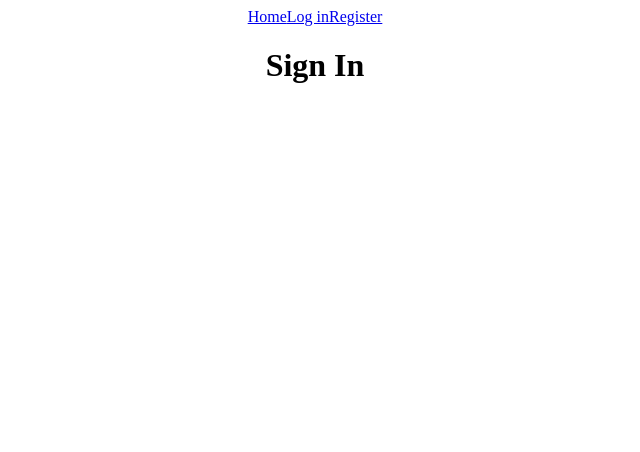
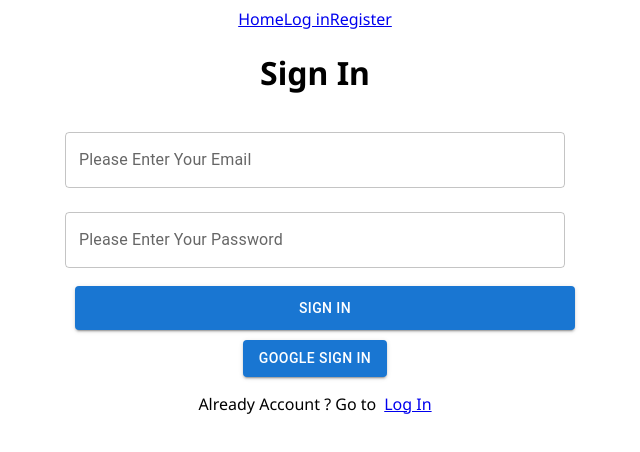
Before and after one commit to mdselimme/Google-firebase-login-system-implementation, a React (Vite) app: page /signin in a window 1280 px wide. Shown: the top 452 px of the page, without its empty margins (325-965 px from the left). Built offline with nearby package versions, Linux system fonts and the light colour scheme.

Commit message:
add-register-with-email-password

```diff
--- a/src/Components/Login/Login.jsx
+++ b/src/Components/Login/Login.jsx
@@ -7,6 +7,7 @@ import {
 import app from "../Auth/firebase.init";
 import { useState } from "react";
 import { Button, TextField } from "@mui/material";
+import { NavLink } from "react-router-dom";
 
 const Login = () => {
   const [userData, setUserData] = useState({});
@@ -55,7 +56,7 @@ const Login = () => {
           <div style={{ width: "500px", margin: "0 auto" }}>
             <form onSubmit={HandleLogInFormSubmit}>
               <TextField
-                id="outlined-basic"
+                id="outlined-basic-email"
                 label="Please Enter Your Email"
                 variant="outlined"
                 type="email"
@@ -64,7 +65,7 @@ const Login = () => {
                 onChange={emailValue}
               />
               <TextField
-                id="outlined-basic"
+                id="outlined-basic-password"
                 label="Please Enter Your Email"
                 variant="outlined"
                 type="password"
@@ -84,6 +85,13 @@ const Login = () => {
             <Button onClick={googleAuthProvider} variant="contained">
               Google Sign In
             </Button>
+            <p>
+              {" "}
+              No Account ? Go to
+              <NavLink to={"/signin"} style={{ marginLeft: "8px" }}>
+                Register
+              </NavLink>
+            </p>
           </div>
         </>
       )}
--- a/src/Components/Signin/Signin.jsx
+++ b/src/Components/Signin/Signin.jsx
@@ -1,7 +1,105 @@
+import {
+  createUserWithEmailAndPassword,
+  getAuth,
+  GoogleAuthProvider,
+  signInWithPopup,
+} from "firebase/auth";
+import { Button, TextField } from "@mui/material";
+import { useState } from "react";
+import app from "../Auth/firebase.init";
+import { NavLink } from "react-router-dom";
+
 const Signin = () => {
+  const [name, setName] = useState("");
+  const [email, setEmail] = useState("");
+  const [password, setPassword] = useState("");
+
+  const auth = getAuth(app);
+  const provider = new GoogleAuthProvider();
+
+  const googleAuthProvider = () => {
+    signInWithPopup(auth, provider).then((result) => {
+      const user = result.user;
+      console.log(user);
+    });
+  };
+
+  const nameValue = (e) => {
+    setName(e.target.value);
+  };
+
+  const emailValue = (e) => {
+    setEmail(e.target.value);
+  };
+
+  const passwordValue = (e) => {
+    setPassword(e.target.value);
+  };
+
+  const HandleLogInFormSubmit = (e) => {
+    e.preventDefault();
+    createUserWithEmailAndPassword(auth, email, password)
+      .then((result) => {
+        console.log(result.user);
+      })
+      .catch((error) => {
+        console.log(error.message);
+      });
+  };
   return (
     <div>
       <h1>Sign In</h1>
+      <>
+        <div style={{ width: "500px", margin: "0 auto" }}>
+          <form onSubmit={HandleLogInFormSubmit}>
+            {/* <TextField
+              id="outlined-basic-name"
+              label="Please Enter Your FullName"
+              variant="outlined"
+              type="text"
+              fullWidth
+              margin="normal"
+              onChange={nameValue}
+            /> */}
+            <TextField
+              id="outlined-basic-email"
+              label="Please Enter Your Email"
+              variant="outlined"
+              type="email"
+              fullWidth
+              margin="normal"
+              onChange={emailValue}
+            />
+            <TextField
+              id="outlined-basic-password"
+              label="Please Enter Your Password"
+              variant="outlined"
+              type="password"
+              fullWidth
+              margin="normal"
+              onChange={passwordValue}
+            />
+            <Button
+              type="submit"
+              variant="contained"
+              fullWidth
+              sx={{ margin: "10px", padding: "10px" }}
+            >
+              Sign In
+            </Button>
+          </form>
+          <Button onClick={googleAuthProvider} variant="contained">
+            Google Sign In
+          </Button>
+          <p>
+            {" "}
+            Already Account ? Go to
+            <NavLink style={{ marginLeft: "8px" }} to={"/login"}>
+              Log In
+            </NavLink>
+          </p>
+        </div>
+      </>
     </div>
   );
 };
--- a/src/index.css
+++ b/src/index.css
@@ -0,0 +1,5 @@
+@import url("https://fonts.googleapis.com/css2?family=Noto+Sans:ital,wght@0,100..900;1,100..900&display=swap");
+
+body {
+  font-family: "Noto Sans", sans-serif;
+}
```
